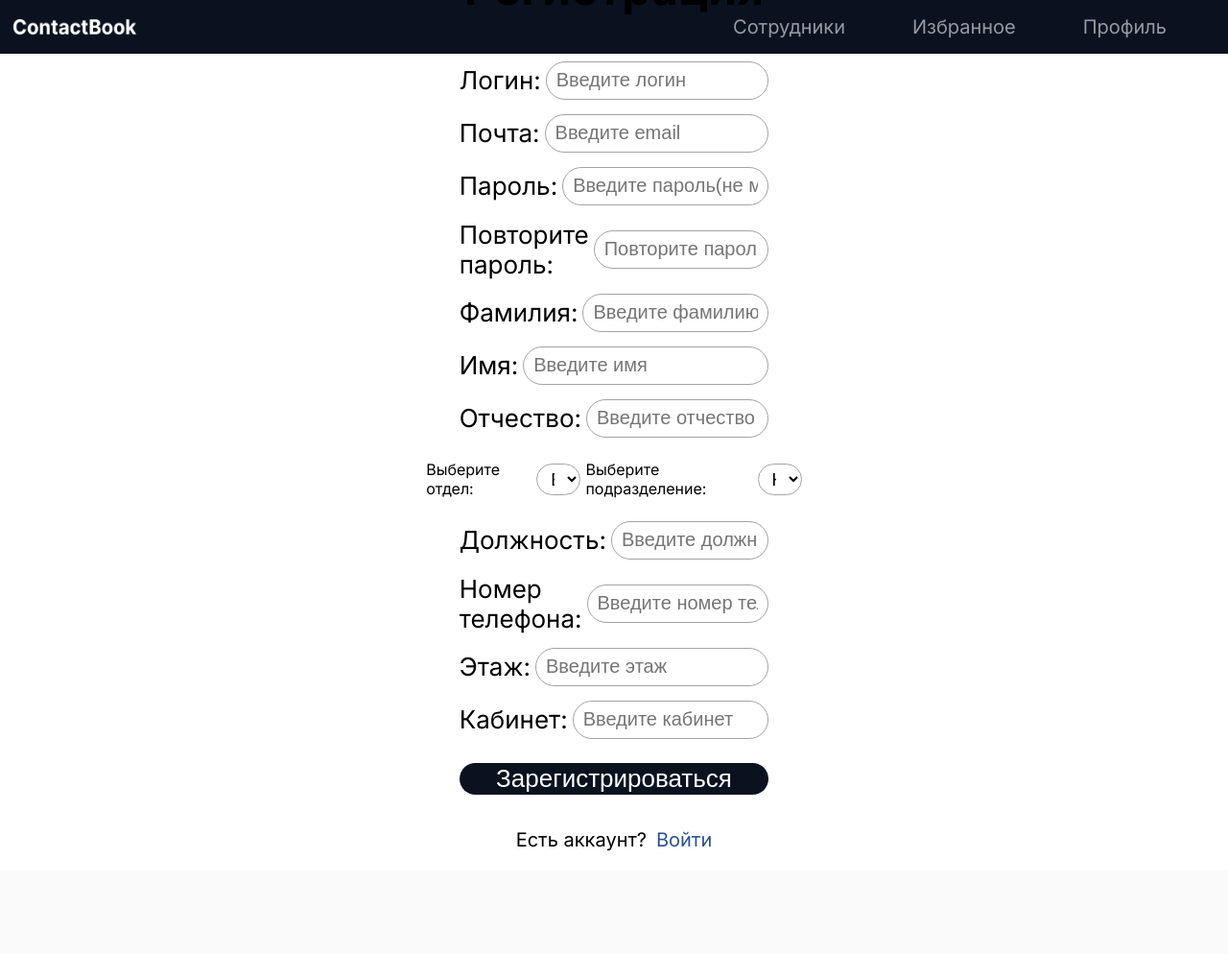
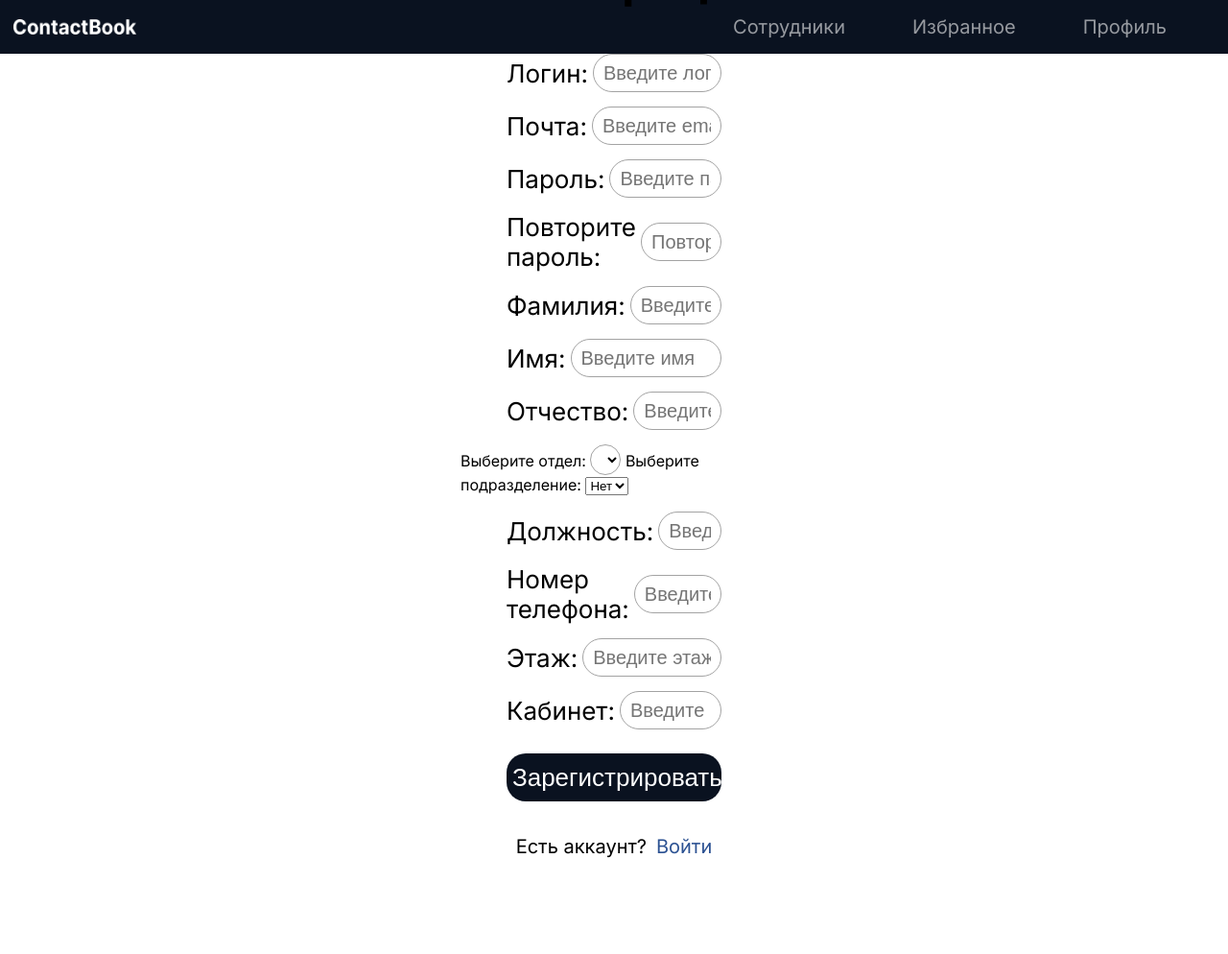
Before and after one commit to mikkixx/ContactBook, a Django app: page /register/ in a window 1280 px wide. Shown: the whole page at 96% size. Before the commit the page ends 887 px from the top, so only its background shows below. Run offline with Django 5.2, Linux system fonts and the light colour scheme; data comes from the database, SQL or seed files in the repository.

Commit message:
небольшой фикс регистрации и начало работы со стилями для неё

```diff
--- a/metanit/ContactBook/static/css/style.css
+++ b/metanit/ContactBook/static/css/style.css
@@ -329,3 +329,14 @@ form{
 #tel{
     border-right: none;
 }
+
+.reg{
+    width: 50%;
+    max-width: 1200px;
+    margin: 0 auto;
+    padding: 40px 30px;
+    display: flex;
+    flex-direction: column;
+    align-items: center;
+    gap: 30px;
+}
--- a/metanit/ContactBook/templates/contactbook/register.html
+++ b/metanit/ContactBook/templates/contactbook/register.html
@@ -2,50 +2,58 @@
 {% block title %}Регистрация{% endblock %}
 
 {% block content %}
-<div class="auth-card">
-    <form method="post" action="{% url 'contactbook:register' %}">
+<div class="reg">
+    <form method="post" action="{% url 'contactbook:register' %}" class="reg">
         {% csrf_token %}
         <div class="form">
             <h1>Регистрация</h1>
+
             <!--логин-->
             <div class="row">
                 <label for="login">Логин: </label>
                 <input type="text" placeholder="Введите логин" id="login" name="username" required>
             </div>
+
             <!--email-->
             <div class="row">
                 <label for="email">Почта: </label>
                 <input type="email" placeholder="Введите email" id="email" name="email" required>
             </div>
+
              <!--Пароль-->
             <div class="row">
                 <label for="pass">Пароль:</label>
                 <input type="password" placeholder="Введите пароль(не менее 6 символов)" id="pass" name="password" minlength="6" required>
             </div>
+
              <!--подтверждение пароля-->
             <div class="row">
                 <label for="confrm_pass">Повторите пароль:</label>
                 <input type="password" placeholder="Повторите пароль" id="confrm_pass" name="confirm_password" required>
             </div>
+
              <!--фамилия-->
             <div class="row">
                 <label for="last_name">Фамилия:</label>
                 <input type="text" placeholder="Введите фамилию" id="last_name" name="last_name" required>
             </div>
+
              <!--имя-->
             <div class="row">
                 <label for="first_name">Имя:</label>
                 <input type="text" placeholder="Введите имя" id="first_name" name="first_name" required>
             </div>
+
              <!--отчество-->
             <div class="row">
                 <label for="middle_name">Отчество:</label>
                 <input type="text" placeholder="Введите отчество" id="middle_name" name="middle_name" required>
             </div>
-            <div class="elements">
+
+            <div class="form-group">
                 <!--выпадающий список отедлов-->
                 <label for="dept-select">Выберите отдел:</label>
-                <select name="department" id="depыt-select">
+                <select name="department" id="dept-select">
                     <option value="">Все отделы</option>
                     {% for dept in departments %}
                         <option value="{{ dept.id }}" {% if dept_id == dept.id|stringformat:"s" %}selected{% endif %}>
@@ -53,32 +61,38 @@
                         </option>
                     {% endfor %}
                 </select>
+
                  <!--выпадающий список подразделенй-->
                 <label for="sub-select">Выберите подразделение:</label>
                 <select name="subdivision" id="sub-select">
                     <option value="">Нет</option>
                 </select>
             </div>
+
             <!--должность-->
             <div class="row">
                 <label for="position">Должность:</label>
                 <input type="text" placeholder="Введите должность" id="position" name="position" required>
             </div>
+
             <!--номер тел.-->
             <div class="row">
                 <label for="phone">Номер телефона:</label>
                 <input type="tel" placeholder="Введите номер телефона" id="phone" name="phone" required>
             </div>
+
             <!--этаж-->
             <div class="row">
                 <label for="floor">Этаж:</label>
                 <input type="text" placeholder="Введите этаж" id="floor" name="floor" required>
             </div>
+
             <!--кабинет-->
             <div class="row">
                 <label for="cab">Кабинет:</label>
                 <input type="text" placeholder="Введите кабинет" id="cab" name="cabinet" required>
             </div>
+
             {% if form.non_field_errors %}
                 <div class="error-box">
                     {{ form.non_field_errors }}
@@ -100,31 +114,33 @@ document.addEventListener('DOMContentLoaded', () => {
     const subSelect = document.getElementById('sub-select');
 
     function loadSubdivisions(deptId) {
-        subSelect.innerHTML = '<option value="">Нет</option>';
-        if (!deptId) return;
+        // Очищаем и добавляем "нет"
+        subSelect.innerHTML = '<option value="">нет</option>';
+
+        if (!deptId) {
+            subSelect.disabled = true;
+            return;
+        }
+
+        subSelect.disabled = false;
 
         fetch(`/api/subdivisions/?dept_id=${deptId}`)
             .then(res => res.json())
             .then(data => {
-                if (data.subdivisions.length > 0) {
-                    const allOpt = document.createElement('option');
-                    allOpt.value = "";
-                    allOpt.textContent = "Все подразделения";
-                    subSelect.appendChild(allOpt);
-
+                if (data.subdivisions && data.subdivisions.length > 0) {
                     data.subdivisions.forEach(sub => {
                         const opt = document.createElement('option');
                         opt.value = sub.id;
                         opt.textContent = sub.name;
-                        if ("{{ sub_id }}" === String(sub.id)) opt.selected = true;
                         subSelect.appendChild(opt);
                     });
                 }
-            });
+            })
+            .catch(err => console.error('Ошибка загрузки подразделений:', err));
     }
 
+    // Слушаем изменения в первом списке
     deptSelect.addEventListener('change', () => loadSubdivisions(deptSelect.value));
-    if (deptSelect.value) loadSubdivisions(deptSelect.value);
 });
 </script>
 {% endblock %}
```
Also changed, not shown: metanit/ContactBook/templates/contactbook/my_profile.html (added, +13 -0 lines).
